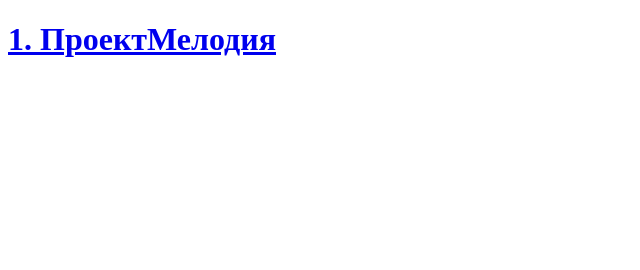
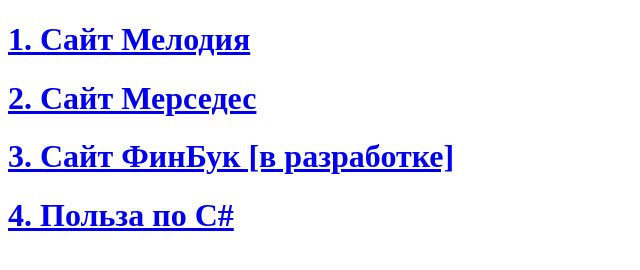
Before and after one commit to ural4anka/ural4anka.github.io, a plain HTML site: page index.html in a window 1280 px wide. Shown: the whole page, without its empty margins (0-640 px from the left). Drawn offline with Linux system fonts and the light colour scheme.

Commit message:
Добивала проекты
-Мерседес [доделать]
-ФинБук
-Польза по C#

```diff
--- a/index.html
+++ b/index.html
@@ -7,7 +7,23 @@
     <title>Портфолио IT-Kris</title>
 </head>
 <body>
-    <a href="Melody/project/index.html"><H1>1. ПроектМелодия</H1></a>
-
+    <a href="https://ural4anka.github.io/melody/">
+        <H1>1. Сайт Мелодия</H1>
+    </a>
+    <a href="https://ural4anka.github.io/JS_Mersedes/">
+        <h1>2. Сайт Мерседес</h1>
+    </a>
+    <a href="https://ural4anka.github.io/finbook/">
+        <h1>3. Сайт ФинБук [в разработке]</h1>
+    </a>
+    <a href="https://ural4anka.github.io/PolzaCSharp/">
+        <h1>4. Польза по C#</h1>
+    </a>
+    <a href="">
+        <h1></h1>
+    </a>
+    <a href="">
+        <h1></h1>
+    </a>
 </body>
 </html>
```
